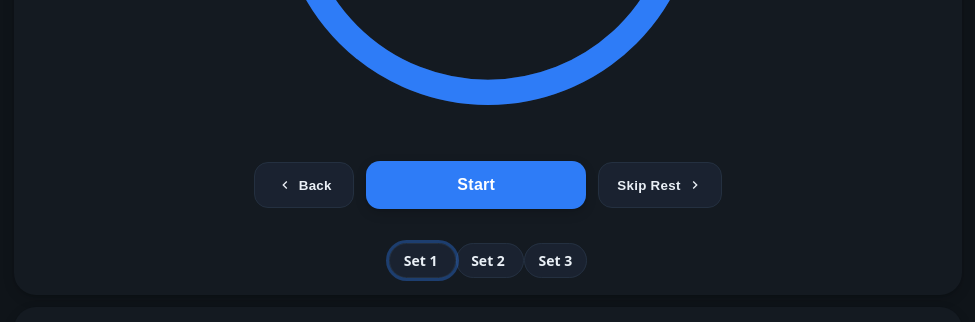
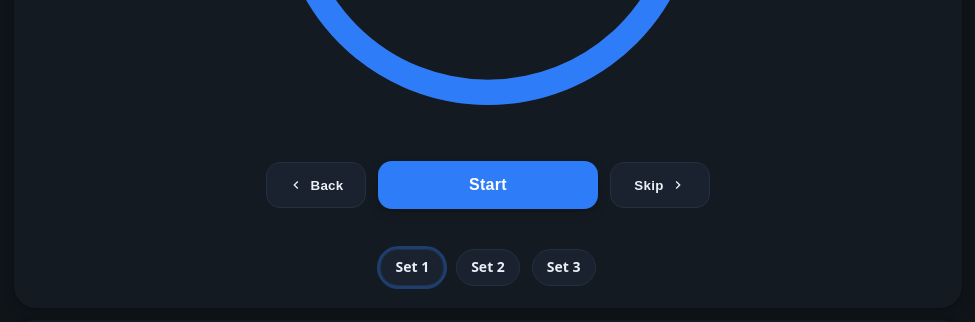
Before and after one commit to jorgeahdz2/resttimer, a plain HTML site: page index.html in a window 1280 px wide. Shown: the part 423-745 px from the top of the page, without its empty margins (152-1127 px from the left). Drawn offline with Linux system fonts and the light colour scheme.

Commit message:
Update index.html

```diff
--- a/index.html
+++ b/index.html
@@ -119,7 +119,18 @@
   .status strong.orange{
     color: var(--ring-15);
   }
-  /* Responsive main controls row with buffer margin */
+
+  /* Restored generic row (fixes set pills spacing & alignment) */
+  .row{
+    display:flex;
+    gap:12px;
+    flex-wrap:nowrap;
+    justify-content:center;
+    align-items:center;
+    width:100%;
+  }
+
+  /* Main controls row with a little inner padding for breathing room */
   .controls-row {
     display:flex;
     gap:12px;
@@ -129,6 +140,7 @@
     width: 100%;
     padding: 0 8px; /* Buffer margin */
   }
+
   .btn{
     background:var(--btn);
     color:var(--btn-text);
@@ -170,8 +182,7 @@
   .btn-ghost, .btn-subtle {
     flex-shrink: 0;
   }
-  /* Minimum width for Back/Skip buttons */
-  .btn-ghost {
+  .btn-ghost { /* keep your original min width */
     min-width: 100px;
   }
   .btn-ghost{background:var(--pill); border-color:var(--pill-border)}
@@ -472,7 +483,7 @@
           <button id="startBtn" class="btn btn-primary">Start</button>
           <button id="plusBtn" class="btn btn-subtle">+15s</button>
           <button id="skipBtn" class="btn btn-ghost">
-            Skip Rest
+            Skip
             <svg viewBox="0 0 24 24"><path d="M8.59 16.59L10 18l6-6-6-6-1.41 1.41L13.17 12z"/></svg>
           </button>
         </div>
@@ -808,7 +819,7 @@
 
     // Start/Pause/Resume Button
     if (isFinished) {
-      startBtn.textContent = 'Finish workout';
+      startBtn.textContent = 'Finish';      // simplified
       startBtn.classList.add('orange');
     } else if (isRunning) {
       startBtn.textContent = 'Pause';
@@ -831,9 +842,9 @@
     // Skip Button Label
     const skipBtnText = skipBtn.childNodes[0];
     if (isLastSet && (isRunning || isPaused)) {
-        skipBtnText.nodeValue = 'Finish now ';
+        skipBtnText.nodeValue = 'Finish ';  // simplified
     } else {
-        skipBtnText.nodeValue = 'Skip Rest ';
+        skipBtnText.nodeValue = 'Skip ';    // simplified
     }
 
     // Status Text
```
